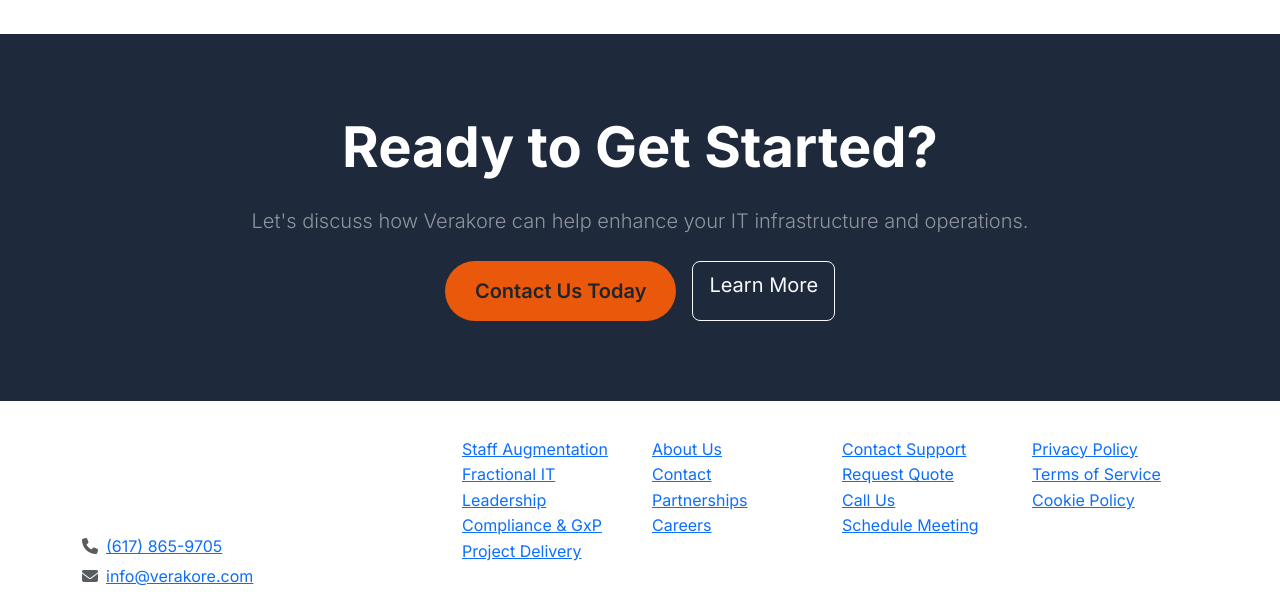
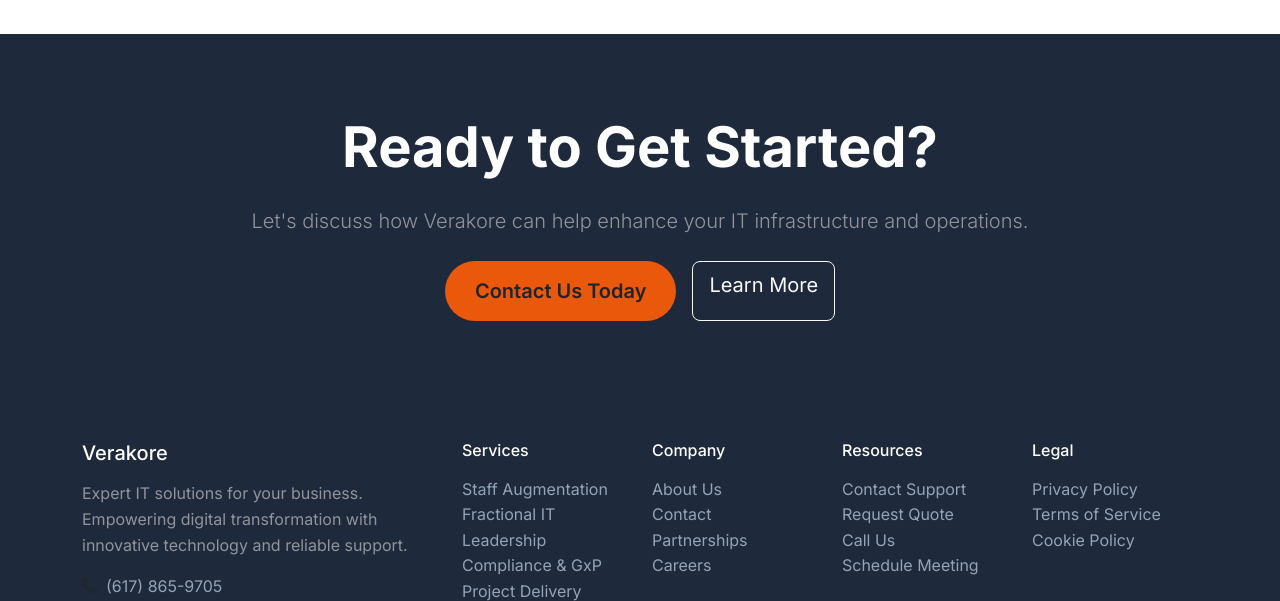
Before and after one commit to raulmendesrosa-debug/verakore-prod, a plain HTML site: page services.html in a window 1280 px wide. Shown: the part 5562-6163 px from the top of the page. Drawn offline with nearby package versions, Linux system fonts and the light colour scheme.

Commit message:
Fix services page footer background - add missing footer CSS
- Add .footer CSS with dark background (var(--dark-color))
- Add .footer-link CSS for proper link styling
- Footer now matches other pages with dark background instead of white
- Fixes visual inconsistency on services page

```diff
--- a/services.html
+++ b/services.html
@@ -335,6 +335,22 @@
             }
         }
 
+        .footer {
+            background: var(--dark-color);
+            color: white;
+            padding: 40px 0 20px;
+        }
+
+        .footer-link {
+            color: #94a3b8;
+            text-decoration: none;
+            transition: color 0.3s ease;
+        }
+
+        .footer-link:hover {
+            color: white;
+        }
+
         @media (min-width: 769px) {
             .logo-img {
                 max-height: 120px;
```
